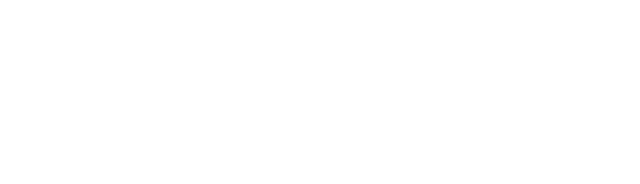
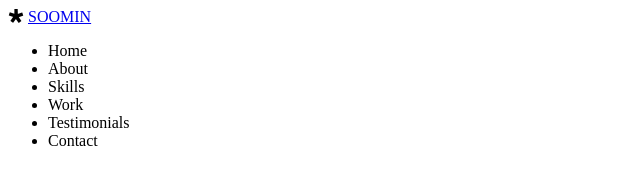
Before and after one commit to jinsumin/soomin-portfolio, a plain HTML site: page index.html in a window 1280 px wide. Shown: the whole page, without its empty margins (0-640 px from the left). Drawn offline with Linux system fonts and the light colour scheme.

Commit message:
HTML : navbar

```diff
--- a/index.html
+++ b/index.html
@@ -18,7 +18,33 @@
 </head>
 
 <body>
-
+    <!-- Navbar -->
+    <nav id="navbar">
+        <div class="navbar__logo">
+            <i class="fab fa-diaspora"></i>
+            <a href="#">SOOMIN</a>
+        </div>
+        <div class="navbar__menu">
+            <ul class="navbar__menu">
+                <li class="navbar__menu__item">Home</li>
+                <li class="navbar__menu__item">About</li>
+                <li class="navbar__menu__item">Skills</li>
+                <li class="navbar__menu__item">Work</li>
+                <li class="navbar__menu__item">Testimonials</li>
+                <li class="navbar__menu__item">Contact</li>
+            </ul>
+        </div>
+    </nav>
+    <!-- About -->
+    <section id="about"></section>
+    <!-- Skills -->
+    <section id="skills"></section>
+    <!-- Work -->
+    <section id="work"></section>
+    <!-- Testimonials -->
+    <section id="testimonials"></section>
+    <!-- Contact -->
+    <section id="contact"></section>
 </body>
 
 </html>
```
